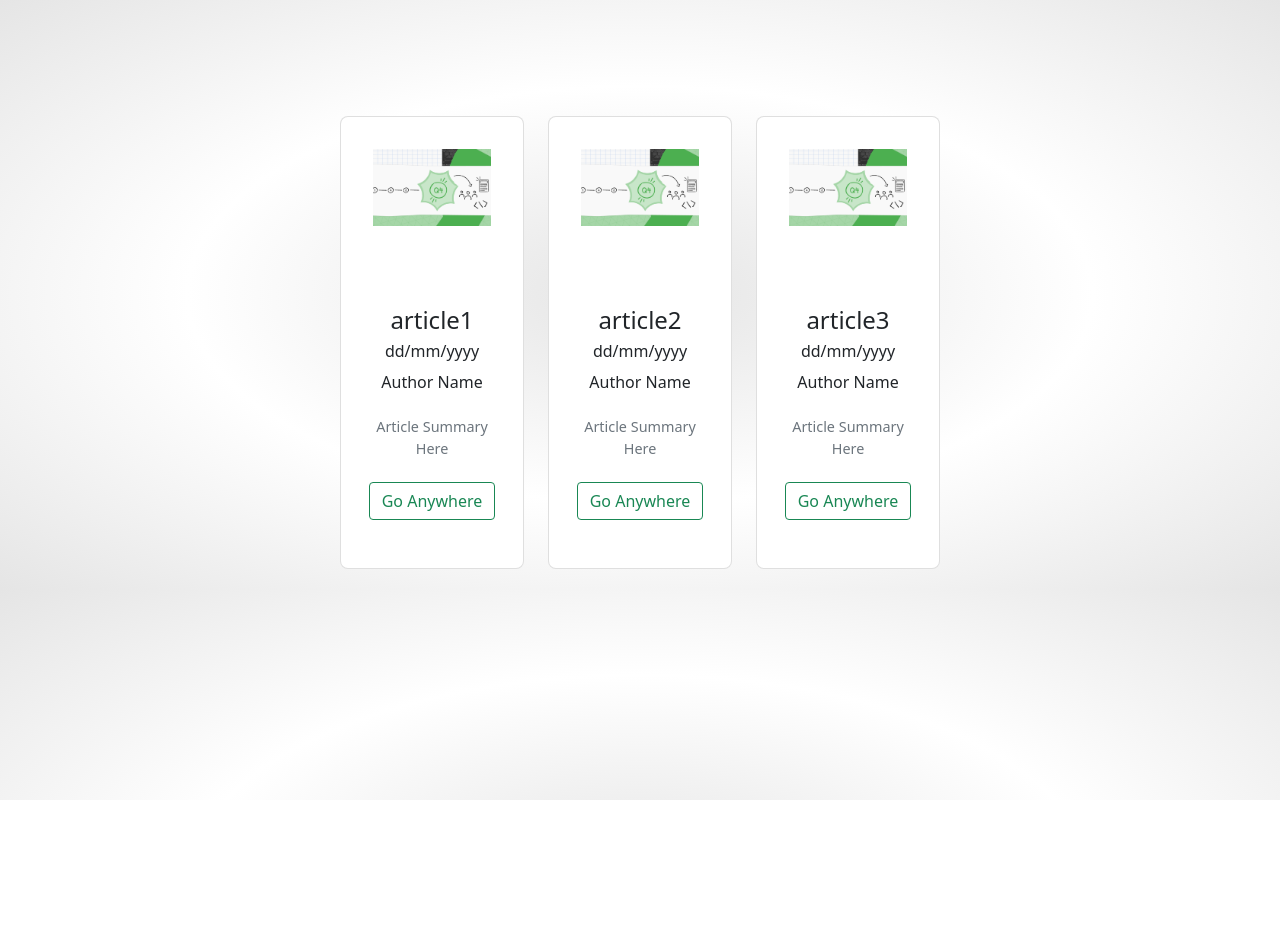
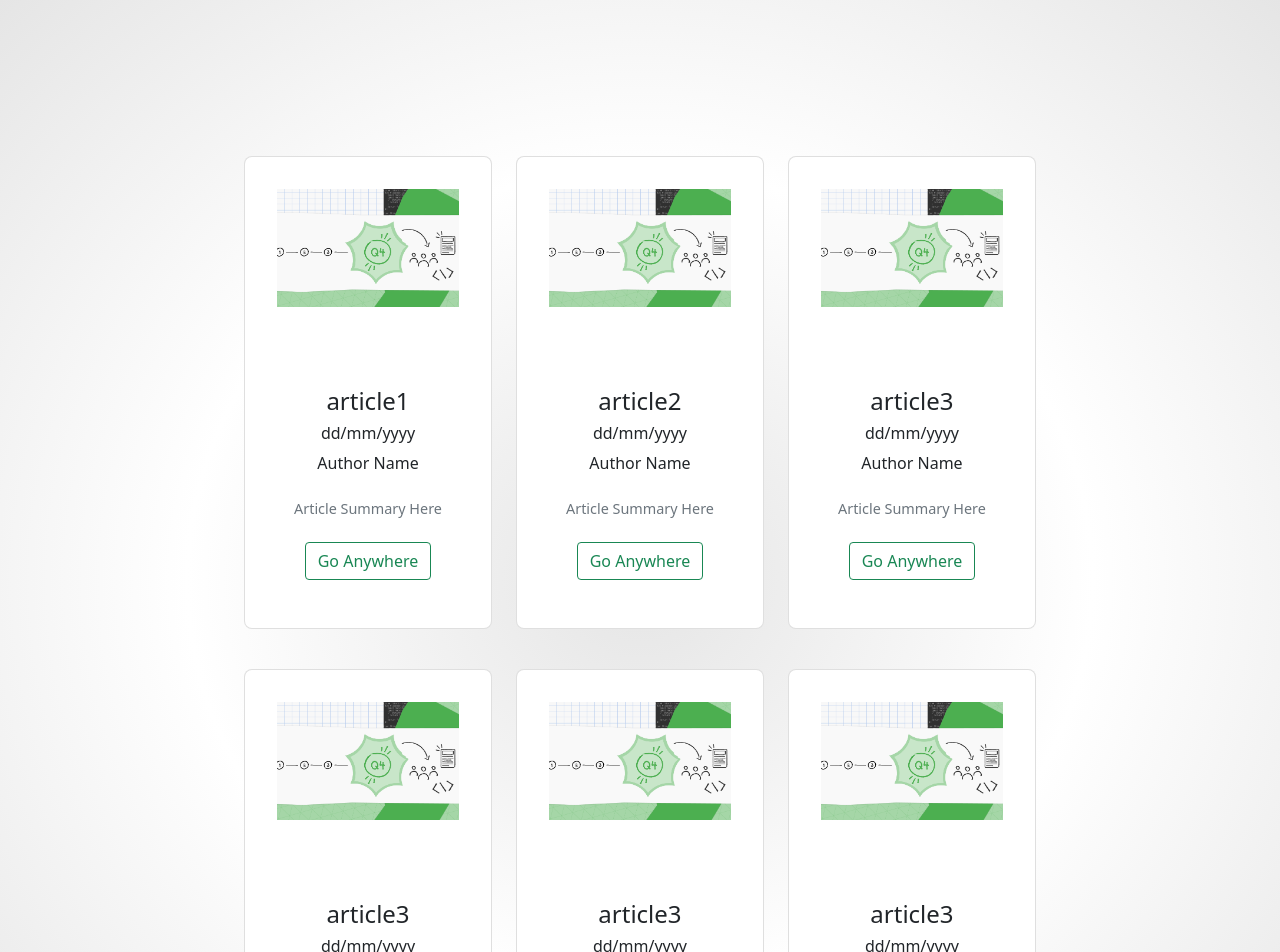
Before and after one commit to shlokdesai41103/UTFOWebsiteArticlePreviewTest, a React (Create React App) app in the folder react-card/: page / in a window 1280 px wide. Shown: the top 952 px of the page. Before the commit the page ends 800 px from the top, so only its background shows below. Built offline with nearby package versions, Linux system fonts and the light colour scheme.

Commit message:
Card Spacing

```diff
--- a/react-card/src/Cads/Cards.jsx
+++ b/react-card/src/Cads/Cards.jsx
@@ -18,6 +18,16 @@ class Cards extends Component{
                     <div className="col-md-4">
                         <Card imgsrc={img1} title="article3" date="dd/mm/yyyy" author="Author Name" blurb="Article Summary Here"/>
                     </div>
+                    <div className="col-md-4">
+                        <Card imgsrc={img1} title="article3" date="dd/mm/yyyy" author="Author Name" blurb="Article Summary Here"/>
+                    </div>
+                    <div className="col-md-4">
+                        <Card imgsrc={img1} title="article3" date="dd/mm/yyyy" author="Author Name" blurb="Article Summary Here"/>
+                    </div>
+                    <div className="col-md-4">
+                        <Card imgsrc={img1} title="article3" date="dd/mm/yyyy" author="Author Name" blurb="Article Summary Here"/>
+                    </div>
+
                 </div>
             </div>
         )
--- a/react-card/src/Cads/card-style.css
+++ b/react-card/src/Cads/card-style.css
@@ -29,9 +29,12 @@ body{
 }
 
 .card-container{
-    width: 50%;
+    width: 65%;
     display: grid;
-    grid-template-columns: repeat(auto-fit, minmax(400px,1fr));
+    grid-template-columns: repeat(auto-fit, minmax(auto,1fr));
     padding: 20px;
     grid-gap: 40px;
 }
+.col-md-4{
+    padding-top: 40px;
+}
```
